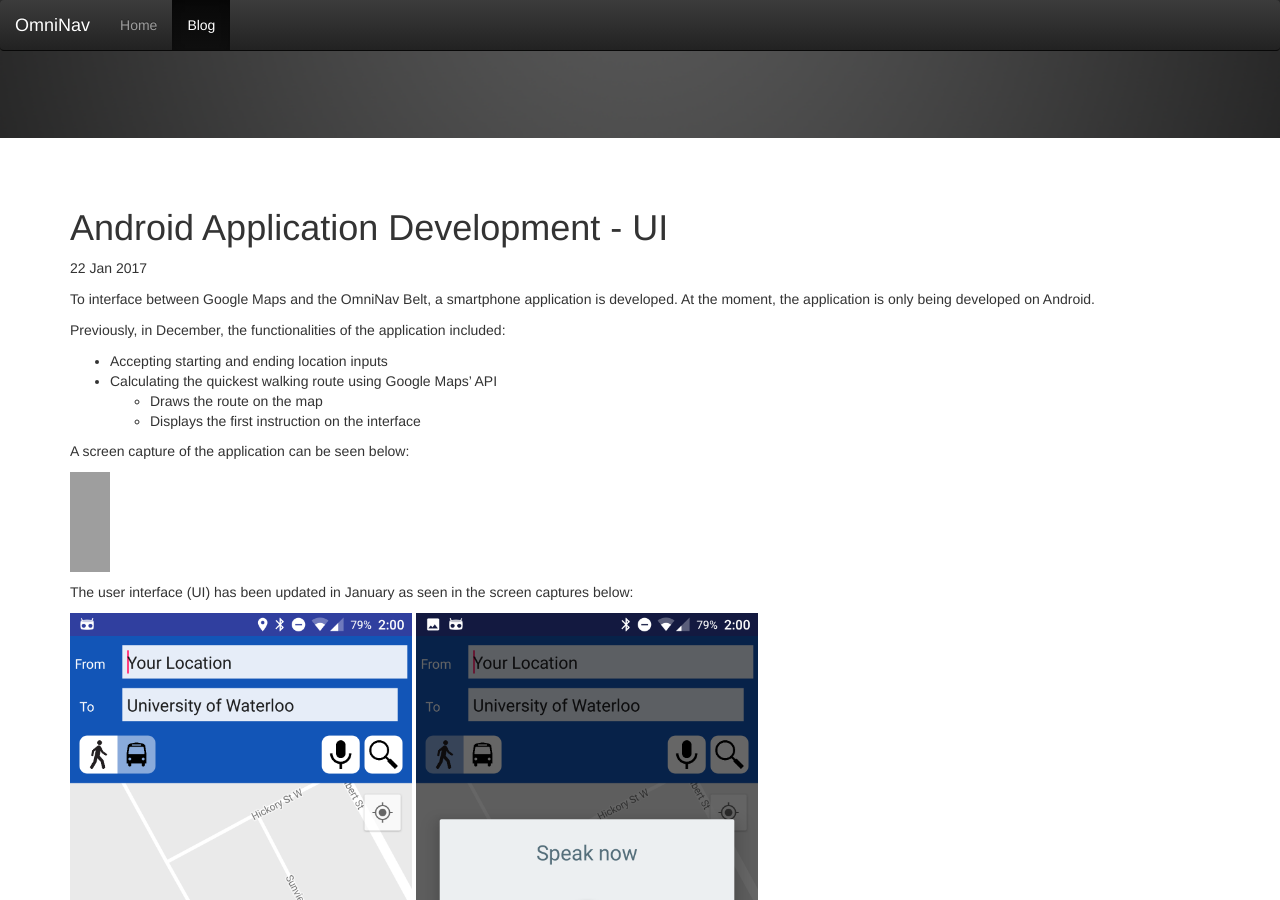
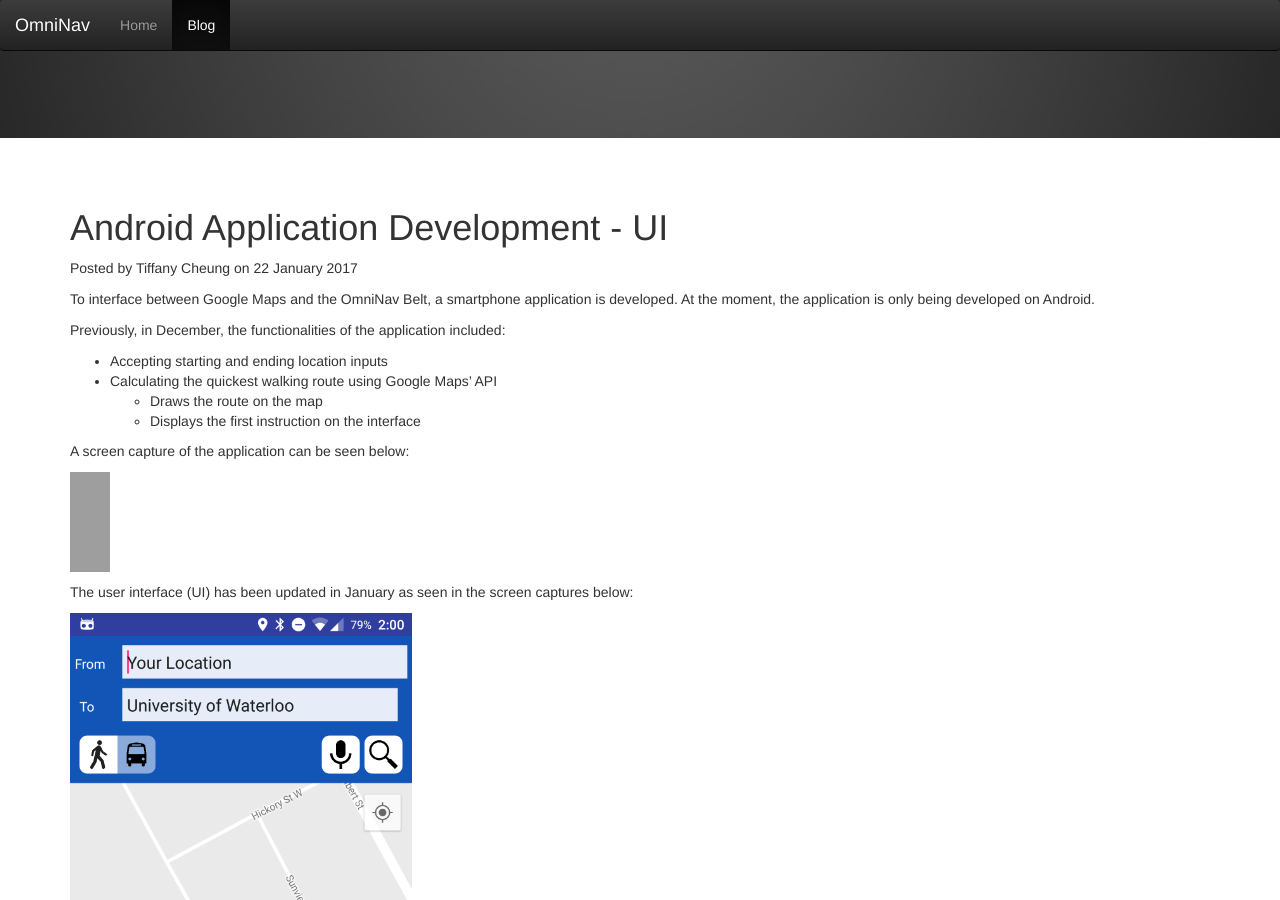
Before and after one commit to hansmaryil/OmniNav, a Jekyll site: the page built from _posts/2017-01-22-android-app-development.md, in a window 1280 px wide and 900 px high, scrolled down 310 px. Built offline with Jekyll 4.4.1, drawn with Linux system fonts in a browser that asks for light colours; some of the changed text lies outside the part shown; grey boxes are pictures that could not be loaded.

Commit message:
testing something with the image alignment

```diff
--- a/_layouts/post.html
+++ b/_layouts/post.html
@@ -2,10 +2,9 @@
 layout: default
 ---
 <h1>{{ page.title }}</h1>
-<p class="meta">{{ page.date | date_to_string }}</p>
+<p class="post-meta">Posted by {{ page.poster }} on {{ page.date | date_to_long_string }}</p>
 
 <div class="post">
     {{ content }}
 
-    <p class="post-meta">Posted by {{ page.poster }} on {{ page.date | date_to_long_string }}</p>
 </div>
--- a/_posts/2017-01-22-android-app-development.md
+++ b/_posts/2017-01-22-android-app-development.md
@@ -19,11 +19,17 @@
 
 <img src="/images/blog/2017-01-22/image_1.tif" alt="OLD App Screen Capture" width="40" height="100">
 
+
 The user interface (UI) has been updated in January as seen in the screen captures below:
 
-<img src="/images/blog/2017-01-22/image_2.png" alt="App Updated Screen Capture_1" width="30%" height="30%" align="middle"> <img src="/images/blog/2017-01-22/image_3.png" alt="App Updated Screen Capture_3" width="30%" height="30%" align="middle">
+<img src="/images/blog/2017-01-22/image_2.png" alt="App Updated Screen Capture_1" width="30%" height="30%" align="middle">
 
-<img src="/images/blog/2017-01-22/image_4.png" alt="App Updated Screen Capture_4" width="30%" height="30%" align="middle"> <img src="/images/blog/2017-01-22/image_5.png" alt="App Updated Screen Capture_5" width="30%" height="30%" align="middle">
+<img src="/images/blog/2017-01-22/image_3.png" alt="App Updated Screen Capture_3" width="30%" height="30%" align="middle">
+
+<img src="/images/blog/2017-01-22/image_4.png" alt="App Updated Screen Capture_4" width="30%" height="30%" align="middle">
+
+<img src="/images/blog/2017-01-22/image_5.png" alt="App Updated Screen Capture_5" width="30%" height="30%" align="middle">
+
 
 The updated application has implemented the following new functionalities:
 - Voice recognition: allows voice typing of the destination
```
